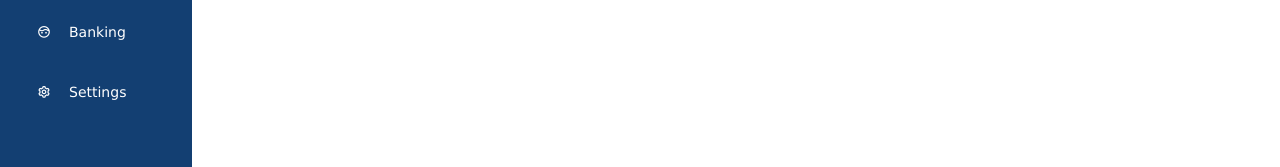
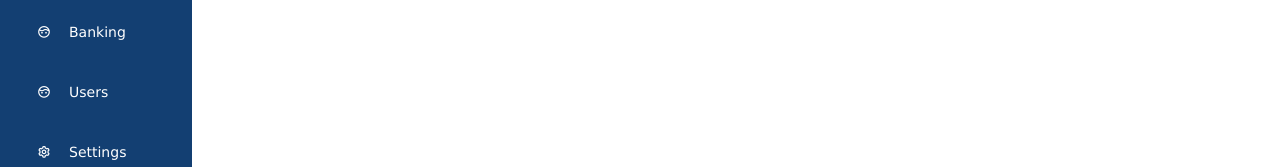
Before and after one commit to frazzlick/Social_Club_Tracker, a website: page views/settings.html in a window 1280 px wide. Shown: the part 127-294 px from the top of the page. Drawn offline with nearby package versions, Linux system fonts and the light colour scheme; files whose address does not match are found by name.

Commit message:
actually commit this shit

```diff
--- a/views/settings.html
+++ b/views/settings.html
@@ -30,6 +30,9 @@
         <li><a>
           <i class='bx bx-face'></i>
           <span>Banking</span></a></li>
+          <li><a>
+            <i  class='bx bx-face'></i>
+            <span>Users</span></a></li>
         <li><a href=settings>
           <i  class='bx bx-cog'></i>
           <span>Settings</span></a></li>
```
